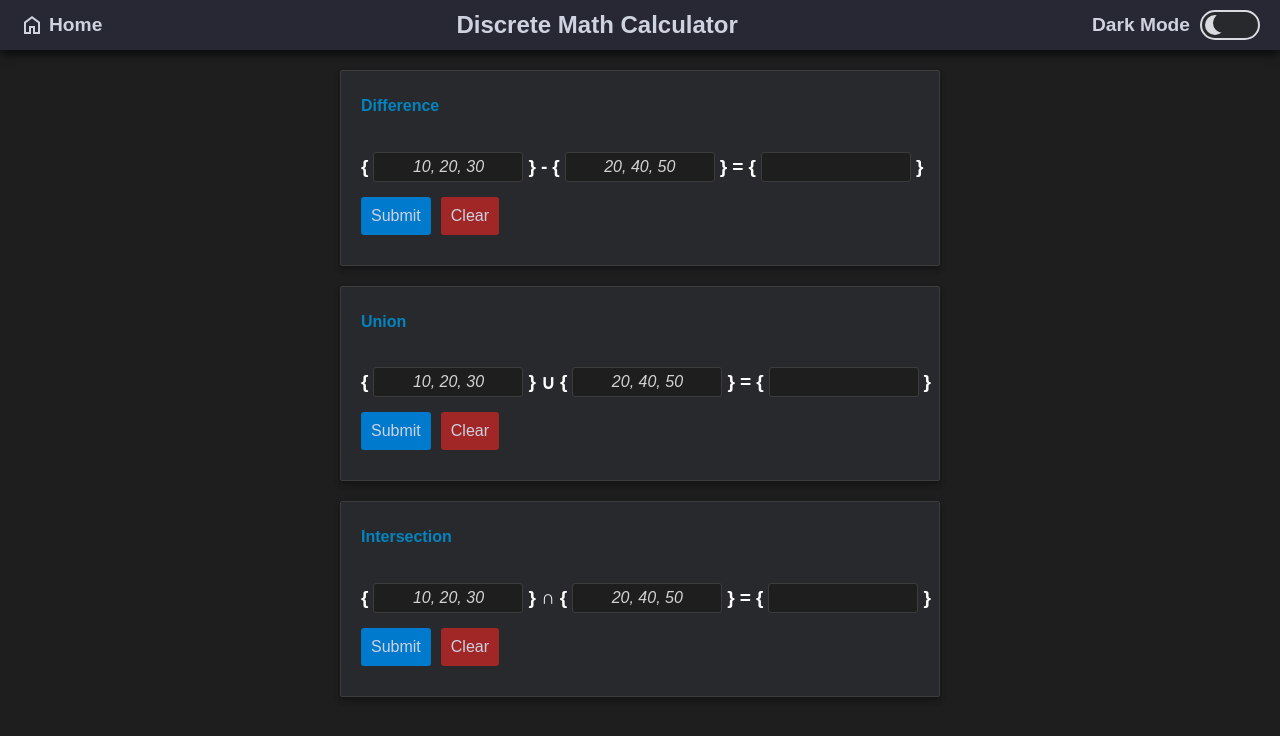
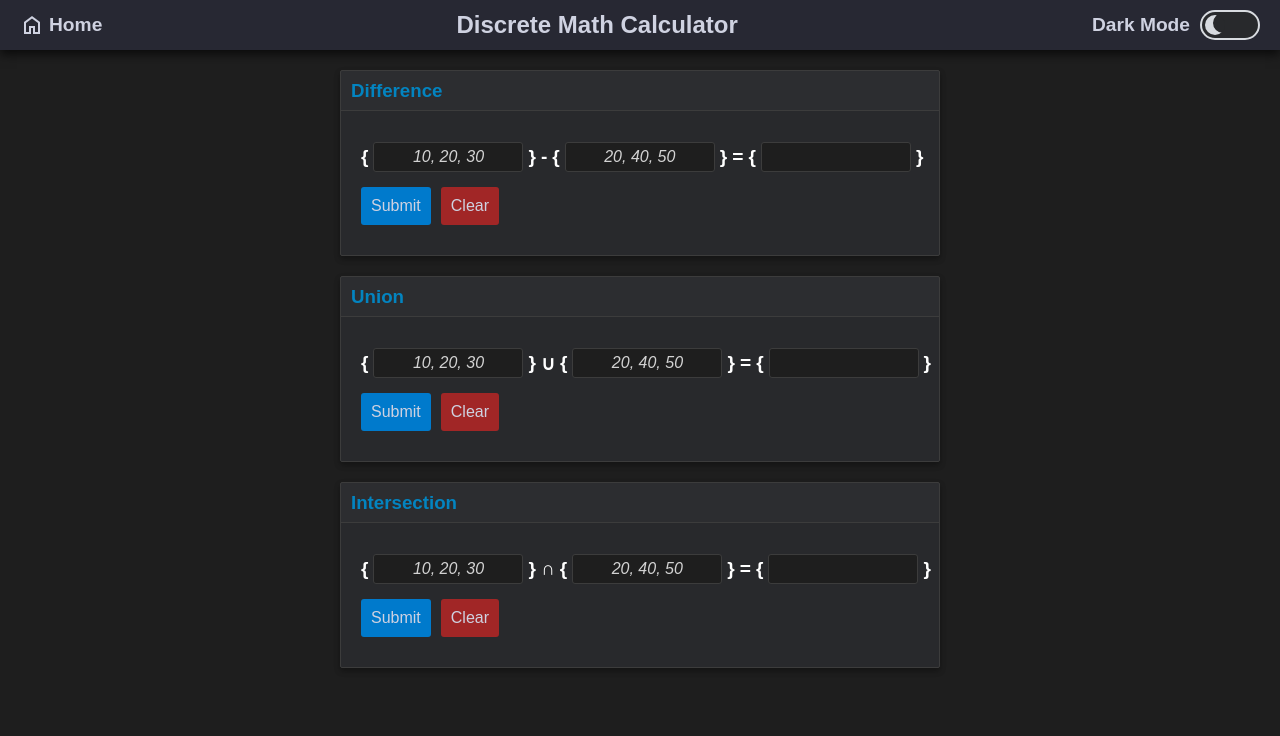
Before and after one commit to CodeNoob53/Discrete_math_react, a React (Create React App) app: page /sets in a window 1280 px wide. Shown: the top 736 px of the page. Built offline with nearby package versions, Linux system fonts and the light colour scheme; no server answers.

Commit message:
Refactor headers in various components to use consistent styling and improve layout

```diff
--- a/src/pages/Cache.jsx
+++ b/src/pages/Cache.jsx
@@ -82,7 +82,7 @@ const CacheMemoryCalculator = () => {
 
   return (
     <div className="formContainer">
-      <h3>Cache Memory Calculator</h3>
+      <div className="form-header"><h3>Cache Memory Calculator</h3></div>
 
       {/* Error Message */}
       {error && <p className="flashMessage show">{error}</p>}
--- a/src/pages/Combinatorics.jsx
+++ b/src/pages/Combinatorics.jsx
@@ -12,7 +12,7 @@ import {
 
 const OperationForm = ({ title, onSubmit, inputs, setInputs, result, error, clearForm }) => (
   <div className="formContainer">
-    <h4>{title}</h4>
+    <div className="form-header"><h3>{title}</h3></div>
     {error && <p className="flashMessage error">{error}</p>}
     <form onSubmit={onSubmit}>
       {inputs.n !== undefined && (
@@ -95,7 +95,7 @@ const OperationForm = ({ title, onSubmit, inputs, setInputs, result, error, clea
     </form>
     {result && (
       <div className="result">
-        <h4>Result:</h4>
+        <h3>Result:</h3>
         <p>{result}</p>
       </div>
     )}
--- a/src/pages/DecryptMessage.jsx
+++ b/src/pages/DecryptMessage.jsx
@@ -45,7 +45,7 @@ const DecryptMessage = () => {
 
   return (
     <div className="formContainer">
-      <h3>Decrypt Message</h3>
+      <div className="form-header"><h3>Decrypt Message</h3></div>
       {error && <p className="flashMessage">{error}</p>}
       <form onSubmit={handleSubmit} className="decrypt-form">
         <div className="formGroup">
@@ -82,7 +82,7 @@ const DecryptMessage = () => {
 
       {result && (
         <div className="result">
-          <h4>Decrypted Message:</h4>
+          <h3>Decrypted Message:</h3>
           <p className="decoded-result">{result}</p>
         </div>
       )}
--- a/src/pages/HammingCode.jsx
+++ b/src/pages/HammingCode.jsx
@@ -46,12 +46,11 @@ const HammingCode = () => {
 
   return (
     <div className="hamming-code">
-      <h3>Hamming Code</h3>
       {/* Flash Message */}
       {flashMessage && <p className="flashMessage">{flashMessage}</p>}
       {/* Encode Form */}
       <div className="formContainer">
-        <h4>Encode Hamming Code</h4>
+        <div className="form-header"><h3>Encode Hamming Code</h3></div>
         <form onSubmit={handleEncode} className="hamming-form">
           <div className="formGroup">
             <label htmlFor="encodeInput">4-bit Input:</label>
@@ -78,7 +77,7 @@ const HammingCode = () => {
 
       {/* Decode Form */}
       <div className="formContainer">
-        <h4>Decode Hamming Code</h4>
+        <div className="form-header"><h3>Decode Hamming Code</h3></div>
         <form onSubmit={handleDecode} className="hamming-form">
           <div className="formGroup">
             <label htmlFor="decodeInput">7-bit Input:</label>
--- a/src/pages/Matrix.jsx
+++ b/src/pages/Matrix.jsx
@@ -218,7 +218,7 @@ const OperationForm = ({ title, onSubmit, matrices, setMatrices, result, error,
     return (
         <div className="formContainer">
             <div className="form-header">
-                <h4>{title}</h4>
+                <h3>{title}</h3>
                 <Tippy content={
                     <div>
                         <p><strong>Input Format:</strong></p>
--- a/src/pages/Sets.jsx
+++ b/src/pages/Sets.jsx
@@ -72,7 +72,7 @@ const Sets = () => {
     <div className="sets">
       {error && <p className="flashMessage error">{error}</p>}
       <form className="formContainer difference-container" onSubmit={(e) => { e.preventDefault(); handleCalculate("difference"); }}>
-        <h4>Difference</h4>
+        <div className="form-header"><h3>Difference</h3></div>
         <div className="inputGroup">
           <span>{"{"}</span>
           <input
@@ -103,7 +103,7 @@ const Sets = () => {
       </form>
 
       <form className="formContainer union-container" onSubmit={(e) => { e.preventDefault(); handleCalculate("union"); }}>
-        <h4>Union</h4>
+        <div className="form-header"><h3>Union</h3></div>
         <div className="inputGroup">
           <span>{"{"}</span>
           <input
@@ -134,7 +134,7 @@ const Sets = () => {
       </form>
 
       <form className="formContainer intersection-container" onSubmit={(e) => { e.preventDefault(); handleCalculate("intersection"); }}>
-        <h4>Intersection</h4>
+        <div className="form-header"><h3>Intersection</h3></div>
         <div className="inputGroup">
           <span>{"{"}</span>
           <input
--- a/src/pages/SolveLinearEquations.jsx
+++ b/src/pages/SolveLinearEquations.jsx
@@ -62,7 +62,7 @@ const SolveLinearEquations = () => {
 
     return (
         <div className="formContainer">
-            <h3>Solve Linear Equations</h3>
+            <div className="form-header"><h3>Solve Linear Equations</h3></div>
             {error && <p className="flashMessage show">{error}</p>}
             <form onSubmit={handleSubmit}>
                 <div className="formCol">
--- a/src/pages/SolvingRecurrenceRelations.jsx
+++ b/src/pages/SolvingRecurrenceRelations.jsx
@@ -88,7 +88,7 @@ const SolvingRecurrenceRelations = () => {
   return (
     <MathJaxContext>
       <div className="solving-recurrence-relations">
-        <h3>Solving Recurrence Relations</h3>
+       <div className='form-header'><h3>Solving Recurrence Relations</h3></div>
 
         {/* Flash Message */}
         {flashMessage && (<FlashMessage message={flashMessage} clearMessage={() => setFlashMessage("")}/>)}
--- a/src/pages/ValidateChecksum.jsx
+++ b/src/pages/ValidateChecksum.jsx
@@ -57,7 +57,7 @@ const ValidateChecksum = () => {
 
   return (
     <div className="formContainer">
-      <h3>Validate Checksum</h3>
+      <div className="form-header"><h3>Validate Checksum</h3></div>
       {error && <p className="flashMessage">{error}</p>}
       <form onSubmit={handleSubmit} className="validate-checksum-form">
         <div className="formGroup">
--- a/src/pages/Vectors.jsx
+++ b/src/pages/Vectors.jsx
@@ -17,10 +17,10 @@ const OperationForm = ({ title, onSubmit, vectors, setVectors, result, error, cl
 
   return (
     <div className="formContainer">
-      <h4>{title}</h4>
+      <div className="form-header"><h3>{title}</h3></div>
       {error && <p className="flashMessage show">{error}</p>}
       <form onSubmit={onSubmit}>
-        {vectors.map((vector, index) => (
+        {vectors.map((index) => (
           <div className="formGroup" key={index}>
             <label htmlFor={`vector-${index}`}>Vector {index + 1}:</label>
             <Tippy content="Enter comma-separated numbers (e.g., 1,2,3)">
--- a/src/styles/Pages.css
+++ b/src/styles/Pages.css
@@ -1,7 +1,7 @@
 h3 {
     color: var(--highlight-color);
-    font-size: 1.5rem;
-    margin-bottom: 20px;
+    margin: 0px 0px 0px 10px;
+
 }
 
 form {
@@ -90,7 +90,7 @@ input[type="text"]:focus {
 .formContainer {
     background-color: var(--subject-item);
     border: 1px solid var(--form-border);
-    padding: 5px 20px 30px;
+    padding: 0px 20px 30px;
     margin-top: 20px;
     border-radius: 2px;
     box-shadow: rgba(0, 0, 0, 0.16) 0px 3px 6px, rgba(0, 0, 0, 0.23) 0px 3px 6px;
@@ -322,20 +322,28 @@ input::placeholder {
 }
 
 .form-header {
-    display: flex;
-    align-items: center;
-    justify-content: space-between;
-    margin-bottom: 1rem;
+  display: flex;
+  align-items: center;
+  justify-content: space-between;
+  height: 2.5rem;
+  background-color: #5f5f5f17;
+  margin-bottom: 1rem;
+  border-bottom: 1px ridge var(--form-border);
+  padding: 0rem 0rem;
+  margin-left: -20px; /* Adjust based on the parent's padding */
+  margin-right: -20px; /* Adjust based on the parent's padding */
+  width: calc(100% + 40px); /* Adjust based on the parent's padding */
 }
 
 .faq-button {
     color: var(--button-bg);
     background-color: transparent;
+    border-left: 1px ridge var(--form-border);
+    border-radius: 0;
     display: flex;
     align-items: center;
     gap: 4px;
-    padding: 6px 12px;
-    border-radius: 4px;
+    padding: 12px;
     cursor: pointer;
     font-size: 14px;
     transition: all 0.2s ease;
```
